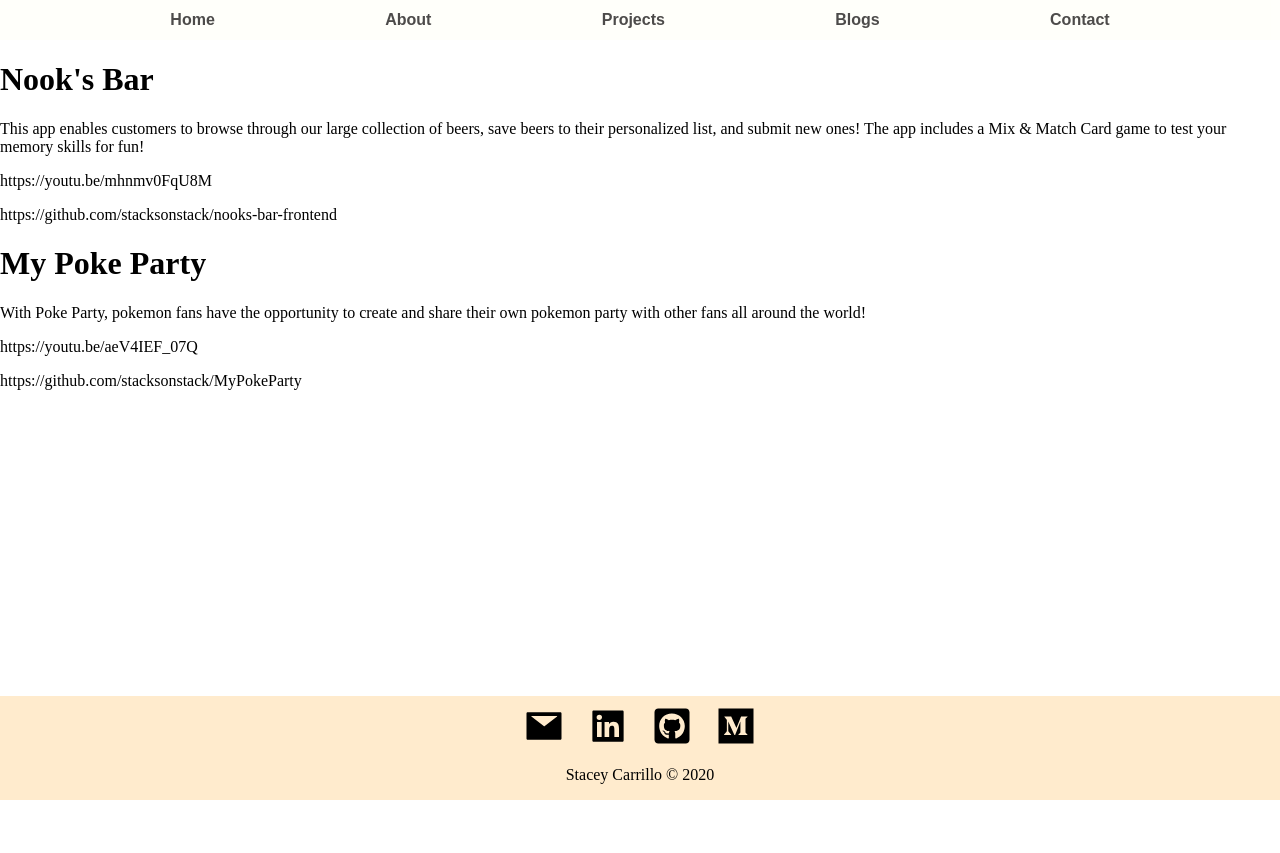
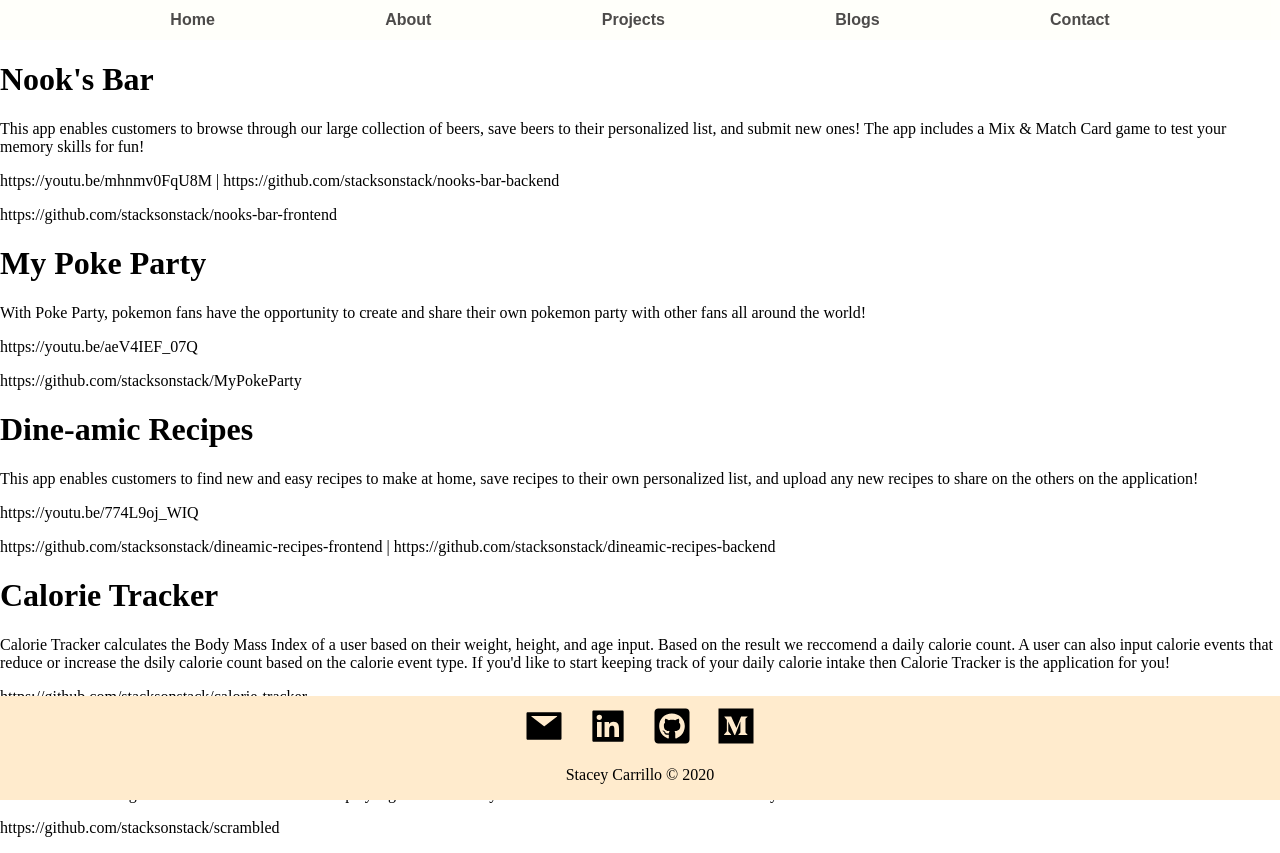
Before and after one commit to stacksonstack/my-portfolio, a React (Create React App) app: page /projects in a window 1280 px wide. Before the commit the page ends 800 px from the top, so only its background shows below. Built offline with nearby package versions, Linux system fonts and the light colour scheme; no server answers.

Commit message:
added more project data

```diff
--- a/src/AppData/Projects.js
+++ b/src/AppData/Projects.js
@@ -1,16 +1,49 @@
-export default function projects(){
-    return [{
-            title: "Nook's Bar",
-            picture: "Url",
-            description: "This app enables customers to browse through our large collection of beers, save beers to their personalized list, and submit new ones! The app includes a Mix & Match Card game to test your memory skills for fun!",
-            github_link: "https://github.com/stacksonstack/nooks-bar-frontend",
-            demo_link: "https://youtu.be/mhnmv0FqU8M"
+export default function projects() {
+  return [
+    {
+      title: "Nook's Bar",
+      picture: "Url",
+      description:
+        "This app enables customers to browse through our large collection of beers, save beers to their personalized list, and submit new ones! The app includes a Mix & Match Card game to test your memory skills for fun!",
+      github_link: "https://github.com/stacksonstack/nooks-bar-frontend",
+      demo_link: "https://youtu.be/mhnmv0FqU8M | https://github.com/stacksonstack/nooks-bar-backend",
+      tech: "Javascript | React | HTML | Babel | Webpack | CSS | Bootstrap | Ruby on Rails | Active Record | Active Model Serializer | TheMealDB Api | Rack | PostgreSQL "
     },
     {
-        title: "My Poke Party",
+      title: "My Poke Party",
+      picture: "Url",
+      description:
+        "With Poke Party, pokemon fans have the opportunity to create and share their own pokemon party with other fans all around the world! ",
+      github_link: "https://github.com/stacksonstack/MyPokeParty",
+      demo_link: "https://youtu.be/aeV4IEF_07Q",
+      tech: "Ruby on Rails | Active Record Serializer | Sqlite3 | Action Controller + Action View | Rack | CSS | PokeAPI "
+    },
+    {
+      title: "Dine-amic Recipes",
+      picture: "Url",
+      description:
+        "This app enables customers to find new and easy recipes to make at home, save recipes to their own personalized list, and upload any new recipes to share on the others on the application!",
+      github_link: "https://github.com/stacksonstack/dineamic-recipes-frontend | https://github.com/stacksonstack/dineamic-recipes-backend",
+      demo_link: "https://youtu.be/774L9oj_WIQ",
+      tech: "Javascript | React | HTML | Babel | Webpack | CSS | Ruby on Rails | Active Record | Active Model Serializer | TheMealDB Api | PostgreSQL"
+    },
+    {
+        title: "Calorie Tracker",
         picture: "Url",
-        description: "With Poke Party, pokemon fans have the opportunity to create and share their own pokemon party with other fans all around the world! ",
-        github_link: "https://github.com/stacksonstack/MyPokeParty",
-        demo_link: "https://youtu.be/aeV4IEF_07Q"
-},]
+        description:
+          "Calorie Tracker calculates the Body Mass Index of a user based on their weight, height, and age input. Based on the result we reccomend a daily calorie count. A user can also input calorie events that reduce or increase the dsily calorie count based on the calorie event type. If you'd like to start keeping track of your daily calorie intake then Calorie Tracker is the application for you!",
+        github_link: "https://github.com/stacksonstack/calorie-tracker",
+        demo_link: null,
+        tech: "Javascript | React | HTML | Babel | Webpack | CSS | Bootstrap | MongoDB | Node.js | Express "
+      },
+      {
+        title: "Scrambled",
+        picture: "Url",
+        description:
+          "This command-line game called Scrambled lets users play a game where they will have to unscramble a word where only the first letter is in the correct order.",
+        github_link: "https://github.com/stacksonstack/scrambled",
+        demo_link: null,
+        tech: "Active Record | TTY | Ruby | artii | figlet | colorize | RestClient"
+      },
+  ];
 }
```
